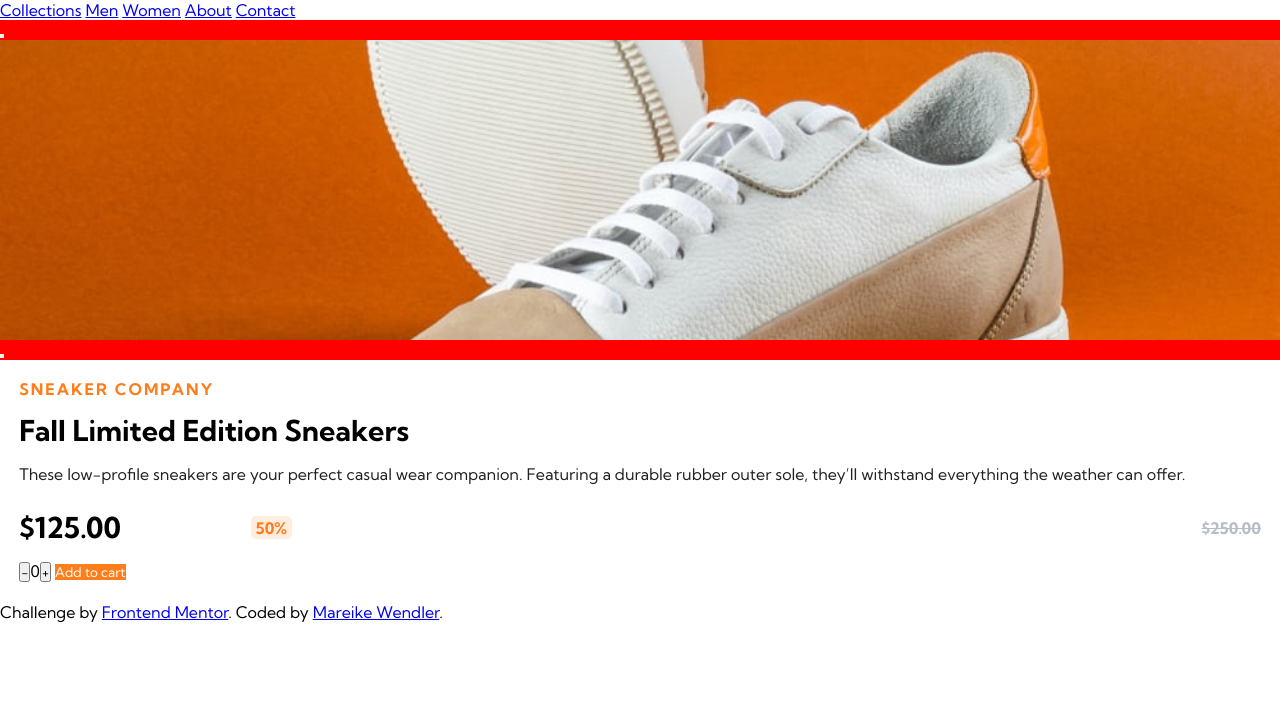
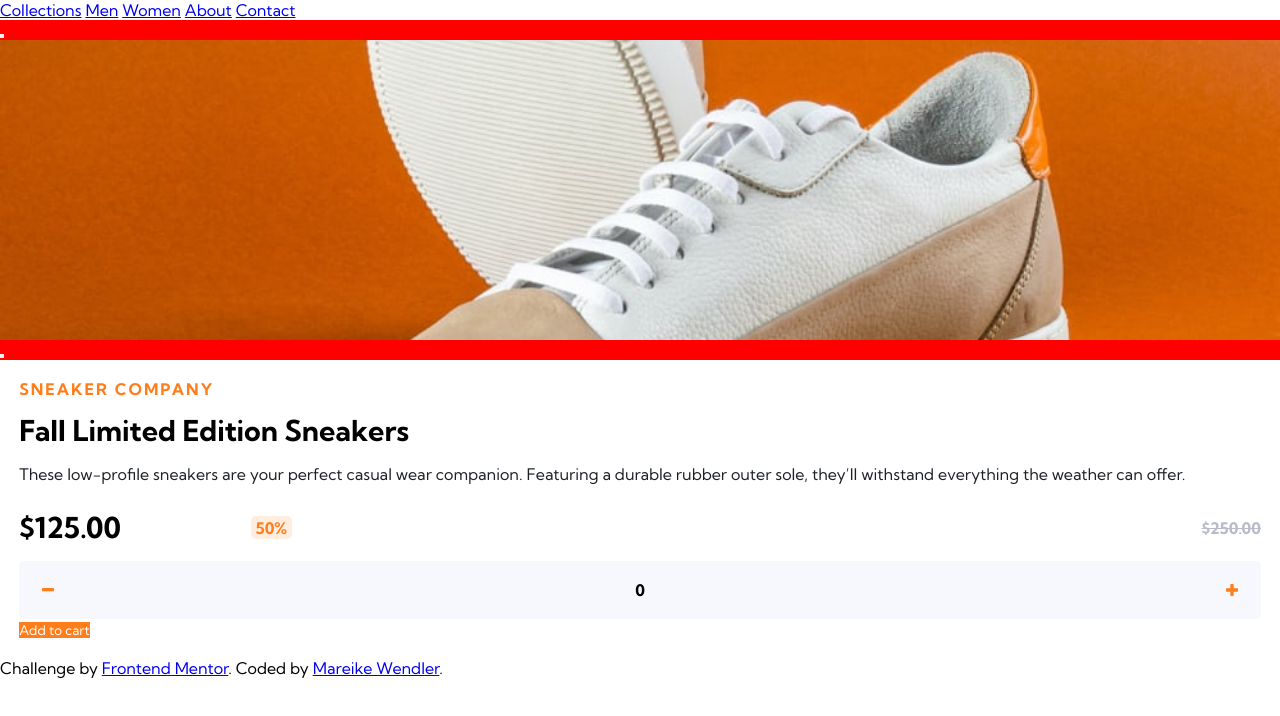
Before and after one commit to MareikeW/e-commerce-product-page, a plain HTML site: page index.html in a window 1280 px wide. Drawn offline with Linux system fonts and the light colour scheme.

Commit message:
Mengenangabencontainer gestylt

```diff
--- a/index.html
+++ b/index.html
@@ -50,8 +50,18 @@
           <p class="price-item-3 initial-price">$250.00</p>
         </div>
 
-        <button>-</button>0<button>+</button>
-        <button class="btn-add-to-card">Add to cart</button>
+        <div class="quantity-container">
+          <button class="btn-quantity" id="btn-quantity-decrease" aria-labelledby="btn-quantity-decrease-label">
+            <span id="btn-quantity-decrease-label" hidden>Decrease quantity by one</span>
+          </button>
+          <p class="quantity-display">0</p>
+          <button class="btn-quantity"  id="btn-quantity-increase" aria-labelledby="btn-quantity-increase-label">
+            <span id="btn-quantity-increase-label" hidden></span>
+          </button>
+        </div>
+        <div class="add-to-cart-container">
+          <button class="btn-add-to-card">Add to cart</button>
+        </div>
       </section>
     </article>
   </main>
--- a/styles.css
+++ b/styles.css
@@ -111,6 +111,39 @@ h3 {
     margin: auto 0;
 }
 
+.quantity-container {
+    background-color: var(--neutral-light-grayish-blue);
+    border-radius: 5px;
+    padding: 0.8rem 0.3rem;
+    display: flex;
+    justify-content: space-between;
+    font-weight: 700;
+}
+
+.btn-quantity {
+    border: none;
+    background-color: inherit;
+    width: 30px;
+    height: 30px;
+    padding: 1rem 1.5rem;
+}
+
+#btn-quantity-decrease {
+    background-image: url("./images/icon-minus.svg");
+    background-repeat: no-repeat;
+    background-position: center;
+}
+
+#btn-quantity-increase {
+    background-image: url("./images/icon-plus.svg");
+    background-repeat: no-repeat;
+    background-position: center;
+}
+
+.quantity-display {
+    margin: auto 0;
+}
+
 .btn-add-to-card {
     background-color: var(--primary-orange);
     border: none;
```
